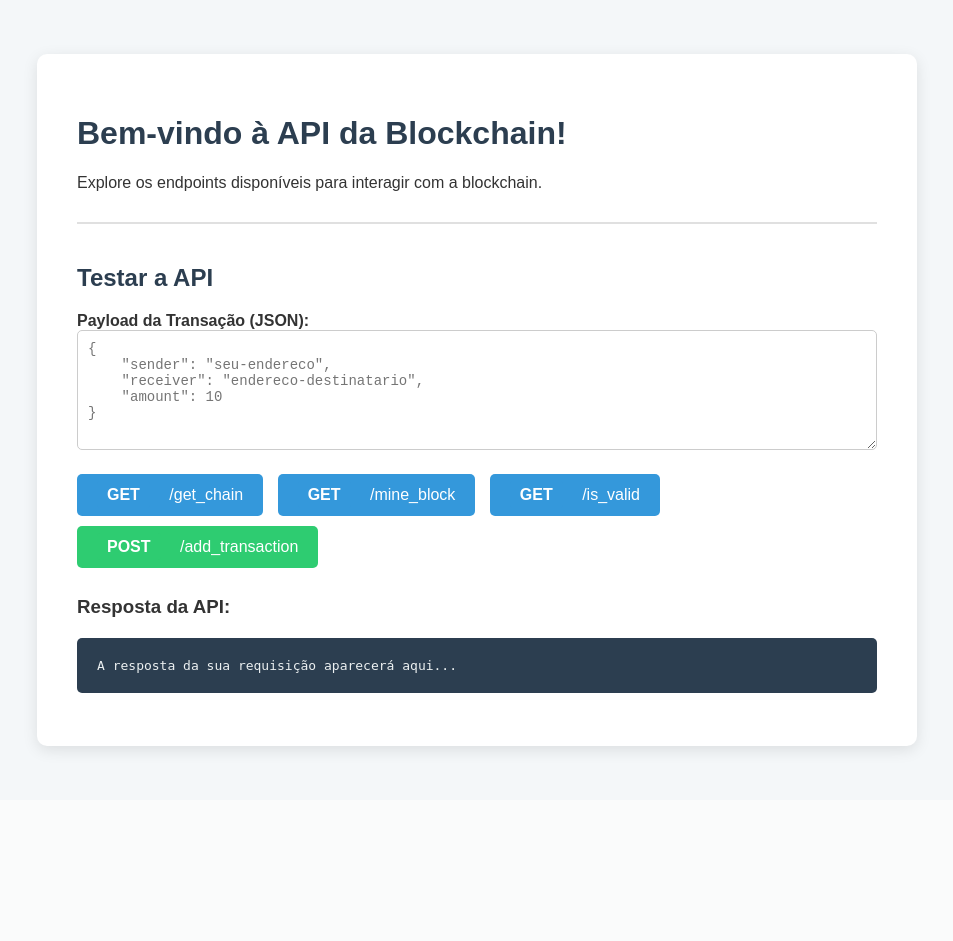
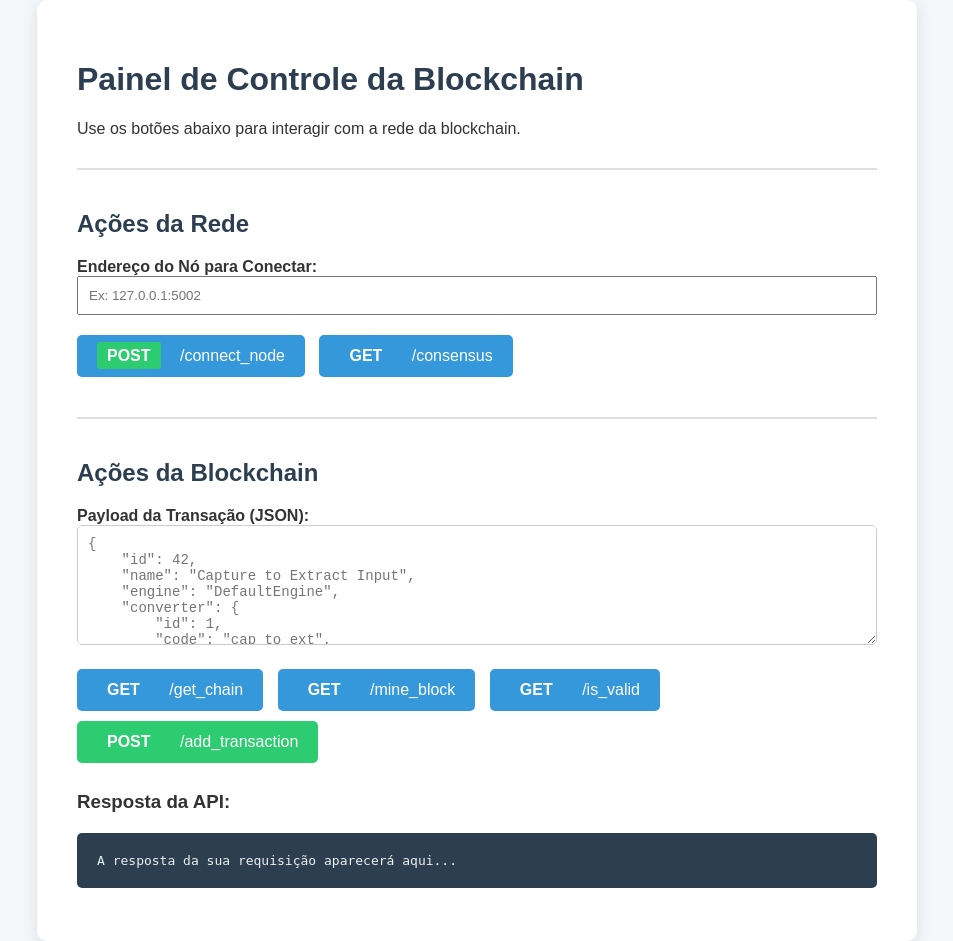
Before and after one commit to leonardo-del-nero/blockchain_ticket, a Flask app: page / in a window 1280 px wide. Shown: the whole page, without its empty margins (163-1116 px from the left). Before the commit the page ends 755 px from the top, so only its background shows below. Run offline with Flask 3, Linux system fonts and the light colour scheme.

Commit message:
refactor: Local Network

```diff
--- a/main.py
+++ b/main.py
@@ -1,24 +1,29 @@
 # cryptocurrency/main.py
 
 from flask import Flask
-from blockchain import Blockchain  # <-- ALTERAÇÃO AQUI
+from argparse import ArgumentParser # <-- 1. IMPORTE ArgumentParser
+from blockchain import Blockchain
 from views import api_blueprint, set_blockchain
 
-# 1. Cria a instância da aplicação Flask
+# Cria a instância da aplicação Flask
 app = Flask(__name__)
 
-# 2. Cria a instância do Blockchain
+# Cria a instância do Blockchain
 blockchain_instance = Blockchain()
 
-# 3. Injeta a instância do blockchain no blueprint das rotas
-#    Isso permite que as rotas em 'views.py' acessem o mesmo objeto blockchain.
+# Injeta a instância do blockchain no blueprint das rotas
 set_blockchain(blockchain_instance)
 
-# 4. Registra o blueprint na aplicação Flask
-#    Todas as rotas definidas em 'api_blueprint' agora fazem parte da aplicação.
+# Registra o blueprint na aplicação Flask
 app.register_blueprint(api_blueprint)
 
-# 5. Executa a aplicação
+# 2. MODIFIQUE O BLOCO DE EXECUÇÃO
 if __name__ == '__main__':
+    # Configura o parser para aceitar argumentos de linha de comando
+    parser = ArgumentParser()
+    parser.add_argument('-p', '--port', default=5000, type=int, help='Porta para escutar')
+    args = parser.parse_args()
+    port = args.port
+
     # O host '0.0.0.0' torna a aplicação acessível na sua rede local.
-    app.run(host='0.0.0.0', port=5000, debug=True)
+    app.run(host='0.0.0.0', port=port, debug=True)
--- a/templates/index.html
+++ b/templates/index.html
@@ -8,14 +8,35 @@
 </head>
 <body>
     <div class="api-container">
-        <h1>Bem-vindo à API da Blockchain!</h1>
-        <p>Explore os endpoints disponíveis para interagir com a blockchain.</p>
+        <h1>Painel de Controle da Blockchain</h1>
+        <p>Use os botões abaixo para interagir com a rede da blockchain.</p>
 
         <div class="interaction-section">
-            <h2>Testar a API</h2>
+            <h2>Ações da Rede</h2>
+
+            <label for="node-address-input"><strong>Endereço do Nó para Conectar:</strong></label>
+            <input type="text" id="node-address-input" placeholder="Ex: 127.0.0.1:5002" style="width: 100%; padding: 10px; box-sizing: border-box; margin-bottom: 20px;">
+
+            <div class="action-buttons">
+                <button onclick="connectNode()"><span class="method method-post">POST</span> /connect_node</button>
+                <button onclick="fetchAPI('/consensus', 'GET')"><span class="method method-get">GET</span> /consensus</button>
+            </div>
+        </div>
+
+        <div class="interaction-section">
+            <h2>Ações da Blockchain</h2>
 
             <label for="json-input"><strong>Payload da Transação (JSON):</strong></label>
-            <textarea id="json-input" placeholder='{&#10;    "sender": "seu-endereco",&#10;    "receiver": "endereco-destinatario",&#10;    "amount": 10&#10;}'></textarea>
+            <textarea id="json-input" placeholder='{
+    "id": 42,
+    "name": "Capture to Extract Input",
+    "engine": "DefaultEngine",
+    "converter": {
+        "id": 1,
+        "code": "cap_to_ext",
+        "name": "Capture to Extract Input"
+    }
+}'></textarea>
 
             <div class="action-buttons">
                 <button onclick="fetchAPI('/get_chain', 'GET')"><span class="method method-get">GET</span> /get_chain</button>
@@ -32,9 +53,6 @@
     <script>
         /**
          * Função genérica para fazer requisições à API.
-         * @param {string} endpoint - O endpoint da API a ser chamado.
-         * @param {string} method - O método HTTP (GET, POST, etc.).
-         * @param {object} body - O corpo da requisição (para métodos como POST).
          */
         async function fetchAPI(endpoint, method, body = null) {
             const responseContainer = document.getElementById('api-response');
@@ -54,7 +72,6 @@
                 const response = await fetch(endpoint, options);
                 const data = await response.json();
 
-                // Formata o JSON para exibição bonita
                 responseContainer.textContent = JSON.stringify(data, null, 4);
 
             } catch (error) {
@@ -65,7 +82,6 @@
 
         /**
          * Função específica para adicionar uma nova transação.
-         * Ela lê o conteúdo do textarea, valida o JSON e envia para a API.
          */
         function addTransaction() {
             const jsonInput = document.getElementById('json-input').value;
@@ -78,12 +94,35 @@
 
             try {
                 const transactionData = JSON.parse(jsonInput);
+                // O backend espera um objeto com a chave "transactions" contendo uma lista
                 fetchAPI('/add_transaction', 'POST', { transactions: [transactionData] });
             } catch (error) {
                 console.error('Erro ao parsear JSON:', error);
                 responseContainer.textContent = `Erro: JSON inválido. Verifique a sintaxe.\n\nDetalhes: ${error.message}`;
             }
         }
+
+        /**
+         * NOVO: Função para conectar um nó à rede.
+         */
+        function connectNode() {
+            const nodeAddressInput = document.getElementById('node-address-input');
+            const responseContainer = document.getElementById('api-response');
+            const nodeAddress = nodeAddressInput.value.trim();
+
+            if (!nodeAddress) {
+                responseContainer.textContent = 'Erro: O endereço do nó não pode estar vazio.';
+                return;
+            }
+
+            // O backend espera um objeto com a chave "nodes" contendo uma lista de endereços
+            const body = {
+                nodes: [nodeAddress]
+            };
+
+            fetchAPI('/connect_node', 'POST', body);
+            nodeAddressInput.value = ''; // Limpa o campo após o envio
+        }
     </script>
 </body>
 </html>
--- a/views.py
+++ b/views.py
@@ -194,3 +194,41 @@ def edit_block_test():
     }
 
     return jsonify(response), 200
+
+@api_blueprint.route('/connect_node', methods=['POST'])
+def connect_node():
+    """
+    Conecta este nó a outros nós da rede.
+    """
+    json_data = request.get_json()
+    nodes = json_data.get('nodes')
+    if nodes is None:
+        return "Erro: Forneça uma lista de nós válida no corpo da requisição.", 400
+
+    for node in nodes:
+        blockchain.register_node(node)
+
+    response = {
+        'message': 'Todos os nós foram conectados. A blockchain agora contém os seguintes nós:',
+        'total_nodes': list(blockchain.nodes),
+    }
+    return jsonify(response), 201
+
+@api_blueprint.route('/consensus', methods=['GET'])
+def consensus():
+    """
+    Executa o algoritmo de consenso para garantir que o nó tem a cadeia correta.
+    """
+    replaced = blockchain.resolve_conflicts()
+
+    if replaced:
+        response = {
+            'message': 'A cadeia foi substituída pela cadeia autoritativa (mais longa).',
+            'new_chain': blockchain.chain
+        }
+    else:
+        response = {
+            'message': 'A cadeia atual já é a autoritativa.',
+            'current_chain': blockchain.chain
+        }
+    return jsonify(response), 200
```
Also changed, not shown: blockchain.py (+58 -0 lines).
